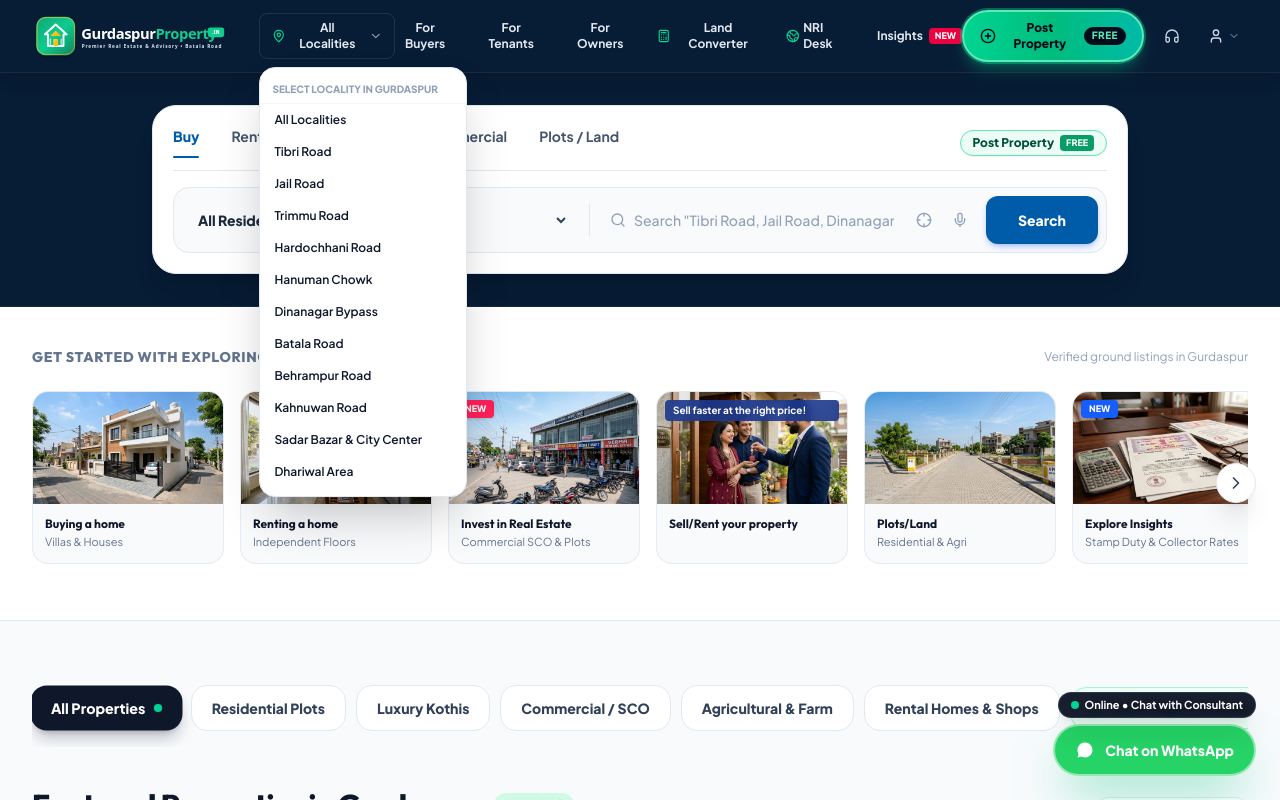
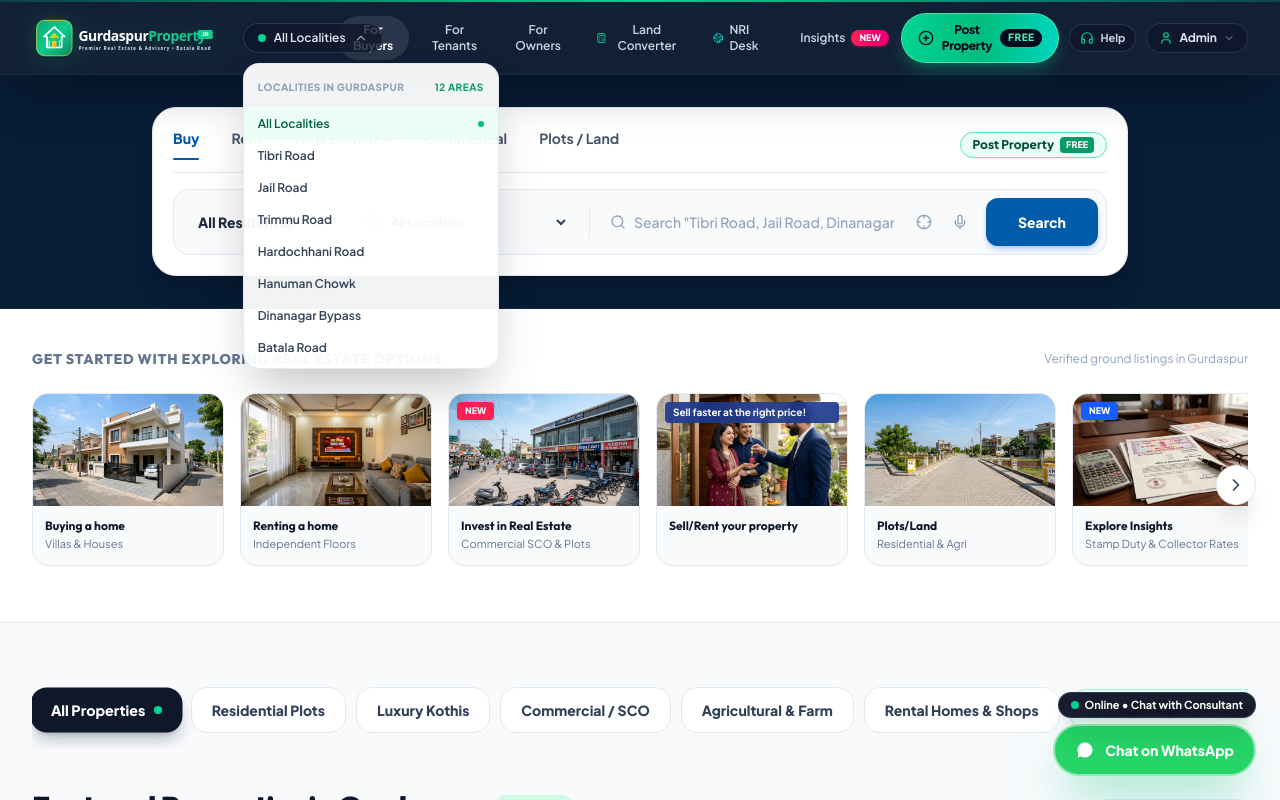
Before and after one commit to gurdaspurparents-crypto/gurdaspurproperty, a React (Vite) app: page / in a window 1280 px wide. Both pictures are taken after a click on the button "All Localities". Shown: the top 800 px of the page. Built offline with nearby package versions, Linux system fonts and the light colour scheme.

Commit message:
Enhance Navbar header with premium luxury glassmorphism, refined micro-pills, and elevated glowing CTA

```diff
--- a/src/components/Navbar.jsx
+++ b/src/components/Navbar.jsx
@@ -32,44 +32,53 @@ export default function Navbar({
 }) {
   const [mobileMenuOpen, setMobileMenuOpen] = useState(false);
   const [cityDropdownOpen, setCityDropdownOpen] = useState(false);
-  const [buyersDropdownOpen, setBuyersDropdownOpen] = useState(false);
 
   return (
-    <header className="sticky top-0 z-50 bg-[#071c35] text-white border-b border-slate-800 shadow-lg">
+    <header className="sticky top-0 z-50 bg-[#06152b]/95 backdrop-blur-xl text-white border-b border-slate-800/80 shadow-2xl shadow-black/30">
 
-      {/* 99acres-Style Top Main Bar */}
+      {/* Top Luxury Gradient Hairline */}
+      <div className="h-[2px] bg-gradient-to-r from-emerald-500/20 via-emerald-400 to-teal-400/20 w-full"></div>
+
+      {/* Main Luxury Header Bar */}
       <div className="max-w-7xl mx-auto px-4 sm:px-6 lg:px-8">
         <div className="flex items-center justify-between h-16 sm:h-18">
 
-          {/* Left: Brand Logo & City Selector Dropdown */}
-          <div className="flex items-center gap-4 sm:gap-6">
+          {/* Left: Brand Logo & Locality Dropdown */}
+          <div className="flex items-center gap-3 sm:gap-5">
 
             {/* Logo */}
-            <a href="#" className="flex items-center gap-2 group">
+            <a href="#" className="flex items-center gap-2 group shrink-0">
+              <div className="relative">
                 <img
                   src="/logo.svg"
                   alt="Gurdaspur Property"
-                className="h-10 sm:h-12 w-auto object-contain brightness-110 group-hover:scale-105 transition-transform"
+                  className="h-10 sm:h-11 w-auto object-contain brightness-110 group-hover:scale-105 transition-all drop-shadow-[0_2px_12px_rgba(16,185,129,0.25)]"
                 />
+              </div>
             </a>
 
-            {/* City Dropdown (Exact 99acres "All India ▾" style -> "Gurdaspur ▾") */}
+            {/* City / Locality Selector Dropdown */}
             <div className="relative hidden md:block">
               <button
                 onClick={() => setCityDropdownOpen(!cityDropdownOpen)}
-                className="flex items-center gap-1.5 px-3 py-1.5 rounded-lg text-xs font-bold text-slate-200 hover:text-white hover:bg-white/10 transition-colors border border-slate-700/60 cursor-pointer"
+                className="flex items-center gap-2 px-3.5 py-1.5 rounded-full text-xs font-bold text-slate-200 hover:text-white bg-slate-900/80 hover:bg-slate-800/90 border border-slate-700/80 hover:border-emerald-500/50 shadow-sm transition-all cursor-pointer group"
+                title="Filter properties by locality in Gurdaspur"
               >
-                <MapPin className="w-3.5 h-3.5 text-emerald-400" />
-                <span>{selectedLocality || "Gurdaspur"}</span>
-                <ChevronDown className="w-3.5 h-3.5 text-slate-400" />
+                <span className="w-2 h-2 rounded-full bg-emerald-400 animate-pulse shrink-0"></span>
+                <span className="truncate max-w-[130px] font-semibold">{selectedLocality || "Gurdaspur"}</span>
+                <ChevronDown className={`w-3.5 h-3.5 text-slate-400 group-hover:text-emerald-400 transition-transform ${cityDropdownOpen ? 'rotate-180' : ''}`} />
               </button>
 
               {cityDropdownOpen && (
-                <div className="absolute top-full left-0 mt-2 w-52 bg-white rounded-2xl shadow-2xl border border-slate-200 py-2 z-50 text-slate-900 text-left">
-                  <div className="px-3 py-1.5 text-[10px] font-black uppercase text-slate-400 border-b border-slate-100">
-                    Select Locality in Gurdaspur
+                <div className="absolute top-full left-0 mt-2.5 w-64 bg-white/95 backdrop-blur-xl rounded-2xl shadow-2xl border border-slate-200/90 py-2 z-50 text-slate-900 text-left animate-in fade-in slide-in-from-top-2 duration-150">
+                  <div className="px-3.5 py-2 text-[10px] font-black uppercase tracking-wider text-slate-400 border-b border-slate-100 flex items-center justify-between">
+                    <span>Localities in Gurdaspur</span>
+                    <span className="text-emerald-600 font-bold">{GURDASPUR_LOCALITIES.length} Areas</span>
                   </div>
-                  {GURDASPUR_LOCALITIES.map((loc) => (
+                  <div className="max-h-64 overflow-y-auto py-1">
+                    {GURDASPUR_LOCALITIES.map((loc) => {
+                      const isCurrent = selectedLocality === loc;
+                      return (
                         <button
                           key={loc}
                           onClick={() => {
@@ -78,19 +87,26 @@ export default function Navbar({
                             const el = document.getElementById('listings');
                             if (el) el.scrollIntoView({ behavior: 'smooth' });
                           }}
-                      className="w-full text-left px-3.5 py-2 text-xs font-semibold hover:bg-blue-50 hover:text-blue-700 transition-colors"
+                          className={`w-full text-left px-3.5 py-2 text-xs font-semibold flex items-center justify-between transition-colors ${
+                            isCurrent
+                              ? 'bg-emerald-50 text-emerald-800 font-bold'
+                              : 'hover:bg-slate-50 hover:text-emerald-700 text-slate-700'
+                          }`}
                         >
-                      {loc}
+                          <span>{loc}</span>
+                          {isCurrent && <span className="w-1.5 h-1.5 rounded-full bg-emerald-500"></span>}
                         </button>
-                  ))}
+                      );
+                    })}
+                  </div>
                 </div>
               )}
             </div>
 
           </div>
 
-          {/* Center Links (99acres: For Buyers | For Tenants | For Owners | For Dealers | Insights [NEW]) */}
-          <nav className="hidden lg:flex items-center gap-6 text-xs font-bold text-slate-200">
+          {/* Center Links (Fintech / Luxury Style with soft micro-pills) */}
+          <nav className="hidden lg:flex items-center gap-1.5 xl:gap-2 text-xs font-semibold text-slate-300">
 
             <button
               onClick={() => {
@@ -98,7 +114,11 @@ export default function Navbar({
                 const el = document.getElementById('listings');
                 if (el) el.scrollIntoView({ behavior: 'smooth' });
               }}
-              className="hover:text-white transition-colors cursor-pointer"
+              className={`px-3 py-1.5 rounded-full transition-all cursor-pointer ${
+                activeFilter === 'all'
+                  ? 'text-white bg-white/10 font-bold shadow-xs'
+                  : 'text-slate-300 hover:text-white hover:bg-white/5'
+              }`}
             >
               For Buyers
             </button>
@@ -109,14 +129,18 @@ export default function Navbar({
                 const el = document.getElementById('listings');
                 if (el) el.scrollIntoView({ behavior: 'smooth' });
               }}
-              className="hover:text-white transition-colors cursor-pointer"
+              className={`px-3 py-1.5 rounded-full transition-all cursor-pointer ${
+                activeFilter === 'rent'
+                  ? 'text-white bg-white/10 font-bold shadow-xs'
+                  : 'text-slate-300 hover:text-white hover:bg-white/5'
+              }`}
             >
               For Tenants
             </button>
 
             <button
               onClick={onOpenPostProperty}
-              className="hover:text-white transition-colors cursor-pointer"
+              className="px-3 py-1.5 rounded-full text-slate-300 hover:text-white hover:bg-white/5 transition-all cursor-pointer"
             >
               For Owners
             </button>
@@ -124,44 +148,45 @@ export default function Navbar({
             {/* Land Converter */}
             <button
               onClick={onOpenCalculator}
-              className="hover:text-emerald-400 transition-colors flex items-center gap-1 cursor-pointer"
+              className="px-3 py-1.5 rounded-full text-slate-300 hover:text-emerald-300 hover:bg-emerald-500/10 transition-all flex items-center gap-1.5 cursor-pointer"
             >
               <Calculator className="w-3.5 h-3.5 text-emerald-400" />
               <span>Land Converter</span>
             </button>
 
+            {/* NRI Desk */}
             <a
               href="#nri-desk"
-              className="hover:text-emerald-400 transition-colors flex items-center gap-1"
+              className="px-3 py-1.5 rounded-full text-slate-300 hover:text-teal-300 hover:bg-teal-500/10 transition-all flex items-center gap-1.5"
             >
-              <Globe2 className="w-3.5 h-3.5 text-emerald-400" />
+              <Globe2 className="w-3.5 h-3.5 text-teal-400" />
               <span>NRI Desk</span>
             </a>
 
-            {/* Insights [NEW] Badge - 99acres hallmark */}
+            {/* Insights [NEW] Badge */}
             <button
               onClick={onOpenStampDuty}
-              className="hover:text-white transition-colors flex items-center gap-1.5 cursor-pointer"
+              className="px-3 py-1.5 rounded-full text-slate-300 hover:text-white hover:bg-white/5 transition-all flex items-center gap-1.5 cursor-pointer"
             >
               <span>Insights</span>
-              <span className="bg-rose-600 text-white text-[9px] font-black uppercase px-1.5 py-0.5 rounded">
+              <span className="bg-gradient-to-r from-rose-500 to-pink-600 text-white text-[9px] font-black uppercase px-2 py-0.5 rounded-full shadow-sm shadow-rose-500/30">
                 NEW
               </span>
             </button>
           </nav>
 
           {/* Right Action Buttons */}
-          <div className="flex items-center gap-2.5 sm:gap-3">
+          <div className="flex items-center gap-2 sm:gap-2.5">
 
-            {/* Highlighted "Post Property FREE" Glowing Button */}
+            {/* Highlighted "Post Property FREE" Luxury Glowing Button */}
             <button
               onClick={onOpenPostProperty}
-              className="inline-flex items-center gap-1.5 px-3.5 sm:px-4 py-2 rounded-full bg-gradient-to-r from-emerald-400 via-emerald-500 to-teal-500 hover:from-emerald-300 hover:to-teal-400 text-slate-950 font-black text-xs shadow-lg shadow-emerald-500/35 border-2 border-emerald-300 ring-2 ring-emerald-400/40 hover:scale-105 transition-all cursor-pointer"
+              className="group relative inline-flex items-center gap-2 px-3.5 sm:px-4 py-2 rounded-full bg-gradient-to-r from-emerald-400 via-emerald-500 to-teal-400 hover:from-emerald-300 hover:via-emerald-400 hover:to-teal-300 text-slate-950 font-black text-xs shadow-lg shadow-emerald-500/30 hover:shadow-emerald-400/50 border border-emerald-300/80 hover:scale-105 active:scale-95 transition-all cursor-pointer"
               title="Post Your Property (100% Free)"
             >
-              <PlusCircle className="w-4 h-4 text-slate-950 shrink-0" />
-              <span>Post Property</span>
-              <span className="bg-slate-950 text-emerald-300 text-[10px] font-black uppercase px-2 py-0.5 rounded-full animate-pulse tracking-wider">
+              <PlusCircle className="w-4 h-4 text-slate-950 shrink-0 group-hover:rotate-90 transition-transform duration-300" />
+              <span className="tracking-tight">Post Property</span>
+              <span className="bg-slate-950 text-emerald-300 text-[10px] font-black uppercase px-2 py-0.5 rounded-full shadow-inner tracking-wider animate-pulse">
                 FREE
               </span>
             </button>
@@ -170,25 +195,28 @@ export default function Navbar({
             <a
               href={`tel:${settings.primaryPhone}`}
               title={`Customer Helpline: ${settings.primaryPhone}`}
-              className="p-2 rounded-full text-slate-300 hover:text-white hover:bg-white/10 transition-colors"
+              className="px-2.5 py-1.5 rounded-full bg-slate-900/80 hover:bg-slate-800 border border-slate-700/70 hover:border-slate-600 text-slate-300 hover:text-white transition-all flex items-center gap-1.5 text-xs font-semibold"
             >
-              <Headphones className="w-4 h-4" />
+              <Headphones className="w-3.5 h-3.5 text-emerald-400" />
+              <span className="hidden xl:inline text-[11px] font-bold text-slate-300">Help</span>
             </a>
 
-            {/* User / Admin Login Icon */}
+            {/* User / Admin Login Pill */}
             <button
               onClick={onOpenAdmin}
               title="Admin Portal Login"
-              className="p-2 rounded-full text-slate-300 hover:text-white hover:bg-white/10 transition-colors flex items-center gap-1 cursor-pointer"
+              className="px-2.5 sm:px-3 py-1.5 rounded-full bg-slate-900/80 hover:bg-slate-800 border border-slate-700/70 hover:border-slate-600 text-slate-200 hover:text-white transition-all flex items-center gap-1.5 text-xs font-bold cursor-pointer"
             >
-              <User className="w-4 h-4" />
-              <ChevronDown className="w-3 h-3 text-slate-400 hidden sm:block" />
+              <User className="w-3.5 h-3.5 text-emerald-400" />
+              <span className="hidden sm:inline text-xs font-bold">Admin</span>
+              <ChevronDown className="w-3 h-3 text-slate-400" />
             </button>
 
             {/* Mobile Menu Hamburger */}
             <button
               onClick={() => setMobileMenuOpen(!mobileMenuOpen)}
-              className="lg:hidden p-2 rounded-xl text-slate-200 hover:bg-white/10 transition-colors"
+              className="lg:hidden p-2 rounded-full text-slate-200 hover:bg-white/10 transition-colors"
+              aria-label="Open Mobile Menu"
             >
               {mobileMenuOpen ? <X className="w-6 h-6" /> : <Menu className="w-6 h-6" />}
             </button>
@@ -200,12 +228,12 @@ export default function Navbar({
 
       {/* Mobile Menu Drawer */}
       {mobileMenuOpen && (
-        <div className="lg:hidden border-t border-slate-800 bg-[#071c35] px-4 pt-4 pb-6 space-y-3">
+        <div className="lg:hidden border-t border-slate-800/80 bg-[#06152b] px-4 pt-4 pb-6 space-y-3 animate-in fade-in slide-in-from-top-2 duration-150">
 
           {/* Highlighted Mobile Post Property Button */}
           <button
             onClick={() => { onOpenPostProperty(); setMobileMenuOpen(false); }}
-            className="w-full py-3 px-4 rounded-2xl bg-gradient-to-r from-emerald-400 via-emerald-500 to-teal-500 text-slate-950 font-black text-xs sm:text-sm shadow-lg shadow-emerald-500/30 flex items-center justify-between border-2 border-emerald-300 cursor-pointer"
+            className="w-full py-3 px-4 rounded-2xl bg-gradient-to-r from-emerald-400 via-emerald-500 to-teal-400 text-slate-950 font-black text-xs sm:text-sm shadow-lg shadow-emerald-500/30 flex items-center justify-between border border-emerald-300 cursor-pointer"
           >
             <span className="flex items-center gap-2">
               <PlusCircle className="w-5 h-5 text-slate-950" />
@@ -219,25 +247,25 @@ export default function Navbar({
           <div className="grid grid-cols-2 gap-2 pb-3 border-b border-slate-800">
             <button
               onClick={() => { setActiveFilter("all"); setMobileMenuOpen(false); const el = document.getElementById('listings'); if(el) el.scrollIntoView({ behavior: 'smooth' }); }}
-              className="text-left px-3 py-2 rounded-xl bg-slate-900 font-bold text-xs text-white"
+              className="text-left px-3 py-2.5 rounded-xl bg-slate-900/90 font-bold text-xs text-white border border-slate-800"
             >
               🏢 For Buyers
             </button>
             <button
               onClick={() => { setActiveFilter("rent"); setMobileMenuOpen(false); const el = document.getElementById('listings'); if(el) el.scrollIntoView({ behavior: 'smooth' }); }}
-              className="text-left px-3 py-2 rounded-xl bg-slate-900 font-bold text-xs text-white"
+              className="text-left px-3 py-2.5 rounded-xl bg-slate-900/90 font-bold text-xs text-white border border-slate-800"
             >
               🔑 For Tenants
             </button>
             <button
               onClick={() => { onOpenPostProperty(); setMobileMenuOpen(false); }}
-              className="text-left px-3 py-2 rounded-xl bg-slate-900 font-bold text-xs text-white"
+              className="text-left px-3 py-2.5 rounded-xl bg-slate-900/90 font-bold text-xs text-white border border-slate-800"
             >
               📝 For Owners
             </button>
             <button
               onClick={() => { setMobileMenuOpen(false); const el = document.getElementById('nri-desk'); if(el) el.scrollIntoView({ behavior: 'smooth' }); }}
-              className="text-left px-3 py-2 rounded-xl bg-slate-900 font-bold text-xs text-white"
+              className="text-left px-3 py-2.5 rounded-xl bg-slate-900/90 font-bold text-xs text-white border border-slate-800"
             >
               ✈️ NRI Desk
             </button>
@@ -246,7 +274,7 @@ export default function Navbar({
           <div className="space-y-2 pt-1">
             <button
               onClick={() => { onOpenStampDuty(); setMobileMenuOpen(false); }}
-              className="w-full flex items-center justify-between px-3.5 py-2.5 rounded-xl bg-blue-950 text-blue-200 font-bold text-xs border border-blue-800"
+              className="w-full flex items-center justify-between px-3.5 py-2.5 rounded-xl bg-blue-950/80 text-blue-200 font-bold text-xs border border-blue-800/80"
             >
               <span>Punjab Registry & Stamp Duty (2026)</span>
               <span>→</span>
@@ -254,14 +282,14 @@ export default function Navbar({
 
             <button
               onClick={() => { onOpenCalculator(); setMobileMenuOpen(false); }}
-              className="w-full flex items-center justify-between px-3.5 py-2.5 rounded-xl bg-amber-950 text-amber-200 font-bold text-xs border border-amber-800"
+              className="w-full flex items-center justify-between px-3.5 py-2.5 rounded-xl bg-amber-950/80 text-amber-200 font-bold text-xs border border-amber-800/80"
             >
               <span>Marla / Kanal Land Converter</span>
               <span>→</span>
             </button>
 
             <div className="pt-3 flex justify-between items-center text-xs text-slate-400 border-t border-slate-800">
-              <a href={`tel:${settings.primaryPhone}`} className="text-white font-bold flex items-center gap-1">
+              <a href={`tel:${settings.primaryPhone}`} className="text-white font-bold flex items-center gap-1.5">
                 <Phone className="w-3.5 h-3.5 text-emerald-400" />
                 {settings.primaryPhone}
               </a>
@@ -269,7 +297,7 @@ export default function Navbar({
                 onClick={() => { onOpenAdmin(); setMobileMenuOpen(false); }}
                 className="text-slate-400 hover:text-white flex items-center gap-1"
               >
-                <Lock className="w-3 h-3" />
+                <Lock className="w-3 h-3 text-emerald-400" />
                 Admin Login
               </button>
             </div>
```
Lines whose indentation alone changed are shown as unchanged.
